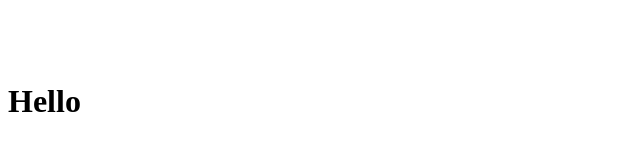
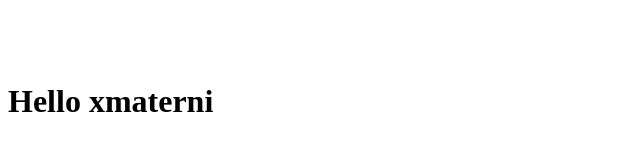
Before and after one commit to xmaterni/xmaterni.github.io, a plain HTML site: page index.html in a window 1280 px wide. Shown: the whole page, without its empty margins (0-640 px from the left). Drawn offline with Linux system fonts and the light colour scheme.

Commit message:
21-11-22 (15:48)

```diff
--- a/index.html
+++ b/index.html
@@ -2,14 +2,14 @@
 <html xmlns="http://www.w3.org/1999/xhtml" lang="en">
 
   <head>
-    <title>giuseppe materno</title>
+    <title>giuseppe materni</title>
   </head>
 
   <body>
 <br>
 <br>
 <br>
-	<h1>Hello</h3>
+	<h1>Hello xmaterni</h3>
   </body>
 
 </html>
```
